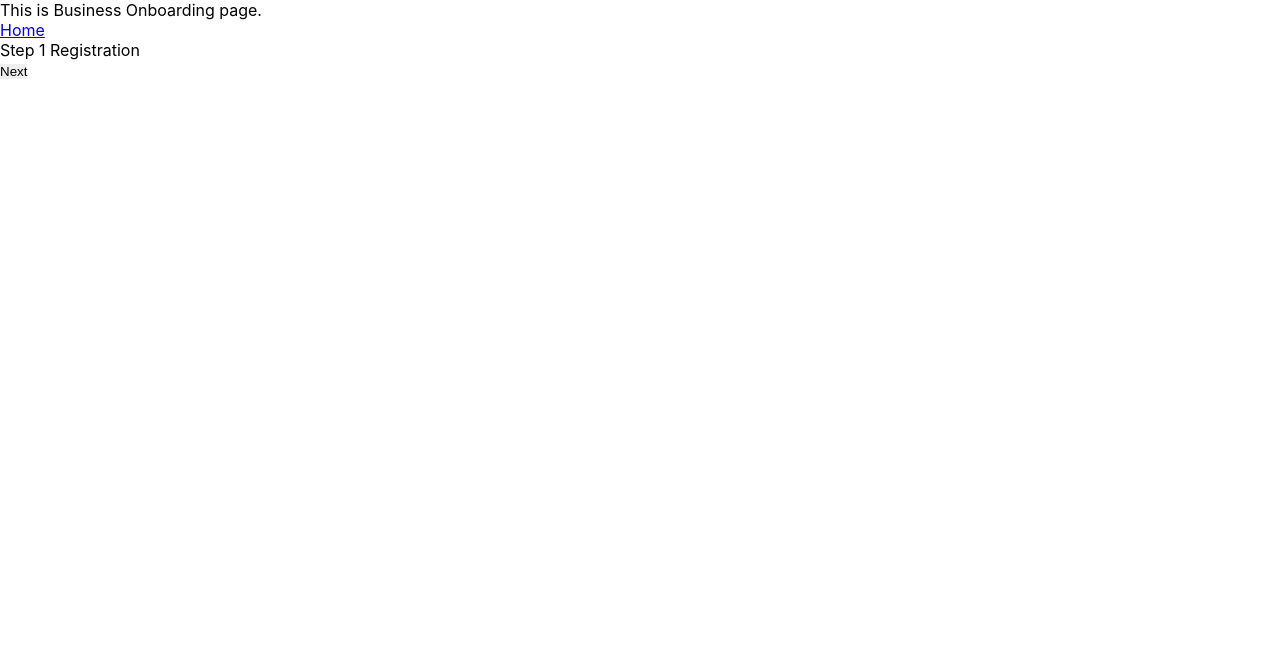
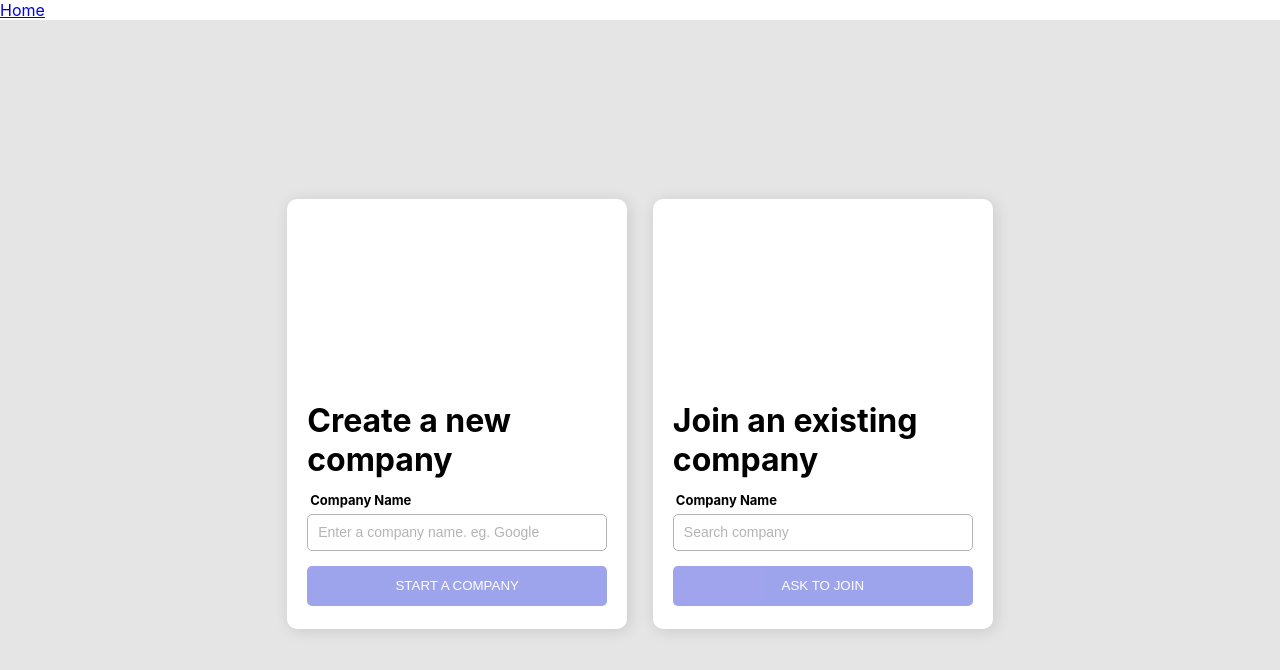
Before and after one commit to justinpchang/ant-client-temp, a React (Create React App) app: page /business-onboarding in a window 1280 px wide. Shown: the top 670 px of the page. Built offline with nearby package versions, Linux system fonts and the light colour scheme.

Commit message:
created two option cards, deleted old comps

```diff
--- a/src/components/BusinessOnboarding/BusinessOnboarding.jsx
+++ b/src/components/BusinessOnboarding/BusinessOnboarding.jsx
@@ -1,95 +1,42 @@
-import React, { useState } from 'react';
+import React from 'react';
 import { Link } from 'react-router-dom';
 
-import Step1Registration from './Step1Registration';
-import Step2UploadOverlay from './Step2UploadOverlay';
-import Step3PostHire from './Step3PostHire';
-import Step4Consultant from './Step4Consultant';
-import Step5Project from './Step5Project';
-import Step6Finished from './Step6Finished';
-import Step7Profile from './Step7Profile';
+import CompanyCard from './CompanyCard';
+
+import {
+    Background,
+    MainContainer
+} from './BusinessOnboarding.styles';
+
+// Theres gotta be a better way..
+const text = {
+    input: [
+        'Enter a company name. eg. Google',
+        'Search company'
+    ],
+    title: [
+        "Create a new company",
+        "Join an existing company"
+    ],
+    button: [
+        'START A COMPANY',
+        'ASK TO JOIN'
+    ]
+};
 
 const BusinessOnboarding = () => {
-    const [currentStep, setCurrentStep] = useState(1);
-    // Option is for step 4/5 on whether or not to Hire a Consultant, or Post a Project
-    const [option, setOption] = useState(null);
-
-    const _next = () => {
-        let step = currentStep >= 6 ? 7 : currentStep + 1;
-        // Checking if current option is consultant, if it is move to step 6 passing step5 - Project
-        // Project doesn't need an edge case because it is step 5 and the next step is 6.
-        // I need to set the option to Null right after because line 22 will keep coming back true.
-        if(option === 'consultant') {
-            setCurrentStep(6)
-            setOption(null)
-        } else {
-            setCurrentStep(step);
-        }
-    };
-
-    const nextPage = () => {
-        if(currentStep === 3) {
-            return null
-        } else if(currentStep <= 6 ) {
-            return (
-                <button
-                    type="button"
-                    onClick={_next}
-                >
-                    Next
-                </button>
-            );
-        }
-        return null;
-    };
-
-    const submitButton = () => {
-        if(currentStep > 6) {
-            return (
-                <button
-                    type="submit"
-                    // onClick={}
-                >
-                    Submit
-                </button>
-            );
-        }
-        return null;
-    };
 
     return (
         <>
-            <p>This is Business Onboarding page.</p>
-            <Link to="/home">Home</Link>
-            <form>
-                <Step1Registration
-                    currentStep={currentStep}
-                />
-                 <Step2UploadOverlay
-                    currentStep={currentStep}
-                />
-                 <Step3PostHire
-                    currentStep={currentStep}
-                    setCurrentStep={setCurrentStep}
-                    setOption={setOption}
-                />
-                 <Step4Consultant
-                    currentStep={currentStep}
-                    option={option}
-                />
-                 <Step5Project
-                    currentStep={currentStep}
-                    option={option}
-                />
-                 <Step6Finished
-                    currentStep={currentStep}
-                />
-                 <Step7Profile
-                    currentStep={currentStep}
-                />
-                {nextPage()}
-                {submitButton()}
-            </form>
+            <Link to='/home'>Home</Link>
+            <Background>
+                <MainContainer>
+                    <CompanyCard input={text.input[0]} title={text.title[0]} button={text.button[0]} />
+                </MainContainer>
+                <MainContainer>
+                    <CompanyCard input={text.input[1]} title={text.title[1]} button={text.button[1]} />
+                </MainContainer>
+            </Background>
         </>
     );
 };
--- /dev/null
+++ b/src/components/BusinessOnboarding/BusinessOnboarding.styles.jsx
@@ -0,0 +1,73 @@
+import styled from 'styled-components';
+import { COLORS } from '../../constants';
+
+export const Background = styled.div`
+  height: 100%;
+  width: 100%;
+  position: fixed;
+  display: flex;
+  flex-wrap: wrap;
+  justify-content: center;
+  align-items: center;
+  background: ${COLORS.LIGHT_GREY};
+`;
+
+export const MainContainer = styled.div`
+  min-height: 430px;
+  width: 340px;
+  overflow: auto;
+  background: ${COLORS.WHITE};
+  box-shadow: 2px 2px 15px rgba(0, 0, 0, 0.12);
+  border-radius: 10px;
+  display: flex;
+  flex-direction: column;
+  margin: 1% 1% 2% 1%;
+`;
+
+export const CardWrapper = styled.div`
+    padding: 20px;
+    margin-top: 15px;
+`;
+
+export const Title = styled.h1`
+    margin: 167px 0 10px 0;
+    width: 300px;
+`;
+
+export const Input = styled.input`
+    width: 100%;
+    height: 37px;
+
+    margin: 5px 0 15px 0;
+
+    background: #FFFFFF;
+    border: 1px solid #B4B4B4;
+    box-sizing: border-box;
+    border-radius: 5px;
+    ::placeholder,
+    ::-webkit-input-placeholder{
+        padding-left: 10px;
+        color: ${COLORS.GREY};
+        font-size: 14px;
+    }
+`;
+
+export const Label = styled.label`
+    font-weight: bold;
+    font-size: 13px;
+    margin-left: 3px;
+`;
+
+export const Button = styled.button`
+    width: 100%;
+    height: 40px;
+
+    color: #FFFFFF;
+    background: #404BDB;
+    opacity: 0.5;
+    border-radius: 5px;
+    :hover {
+        transition: .2s;
+        opacity: 1;
+    }
+`;
--- /dev/null
+++ b/src/components/BusinessOnboarding/CompanyCard.jsx
@@ -0,0 +1,26 @@
+import React from 'react';
+
+import {
+    CardWrapper,
+    Title,
+    Label,
+    Input,
+    Button,
+
+} from './BusinessOnboarding.styles';
+
+const CompanyCard = ({ title, input, button }) => {
+
+    return (
+        <>
+           <CardWrapper>
+                <Title>{title}</Title>
+                <Label>Company Name</Label>
+                <Input placeholder={input} />
+                <Button>{button}</Button>
+           </CardWrapper>
+        </>
+    );
+};
+
+export default CompanyCard;
--- a/src/components/BusinessOnboarding/Step1Registration.jsx
+++ /dev/null
@@ -1,13 +0,0 @@
-import React from 'react';
-
-const Step1Registration = (props) => {
-    if(props.currentStep !== 1) {
-        return null;
-    }
-
-    return (
-        <p>Step 1 Registration</p>
-    );
-};
-
-export default Step1Registration;
--- a/src/components/BusinessOnboarding/Step2UploadOverlay.jsx
+++ /dev/null
@@ -1,13 +0,0 @@
-import React from 'react';
-
-const Step2UploadOverlay = (props) => {
-    if(props.currentStep !== 2) {
-        return null;
-    }
-
-    return (
-        <p>Step 2 Upload Overlay</p>
-    );
-};
-
-export default Step2UploadOverlay;
--- a/src/components/BusinessOnboarding/Step3PostHire.jsx
+++ /dev/null
@@ -1,28 +0,0 @@
-import React from 'react';
-
-const Step3PostHire = (props) => {
-    if(props.currentStep !== 3) {
-        return null;
-    }
-
-    const handleOption = (e) => {
-        e.preventDefault();
-        props.setOption(e.target.value)
-        let step = e.target.value === 'consultant' ? 4 : 5
-        props.setCurrentStep(step)
-    };
-
-    return (
-        <>
-            <p>Step 3 Post or Hire</p>
-            <button value="consultant" onClick={handleOption}>
-                Hire Consultant
-            </button>
-            <button value="project" onClick={handleOption}>
-                Post Project
-            </button>
-        </>
-    );
-};
-
-export default Step3PostHire;
--- a/src/components/BusinessOnboarding/Step4Consultant.jsx
+++ /dev/null
@@ -1,16 +0,0 @@
-import React from 'react';
-
-const Step4Consultant = (props) => {
-    if(props.currentStep !== 4) {
-        return null;
-    }
-    if (props.option !== 'consultant') {
-        return null;
-    }
-
-    return (
-        <p>Step 4 Hire a Consultant</p>
-    );
-};
-
-export default Step4Consultant;
--- a/src/components/BusinessOnboarding/Step5Project.jsx
+++ /dev/null
@@ -1,16 +0,0 @@
-import React from 'react';
-
-const Step5Project = (props) => {
-    if(props.currentStep !== 5) {
-        return null;
-    }
-    if (props.option !== 'project') {
-        return null;
-    }
-
-    return (
-        <p>Step 5 Post a Project</p>
-    );
-};
-
-export default Step5Project;
--- a/src/components/BusinessOnboarding/Step6Finished.jsx
+++ /dev/null
@@ -1,13 +0,0 @@
-import React from 'react';
-
-const Step6Finished = (props) => {
-    if(props.currentStep !== 6) {
-        return null;
-    }
-
-    return (
-        <p>Step 6 Finish page</p>
-    );
-};
-
-export default Step6Finished;
--- a/src/components/BusinessOnboarding/Step7Profile.jsx
+++ /dev/null
@@ -1,13 +0,0 @@
-import React from 'react';
-
-const Step7Profile = (props) => {
-    if(props.currentStep !== 7) {
-        return null;
-    }
-
-    return (
-        <p>Step 7 Company Profile</p>
-    );
-};
-
-export default Step7Profile;
```
